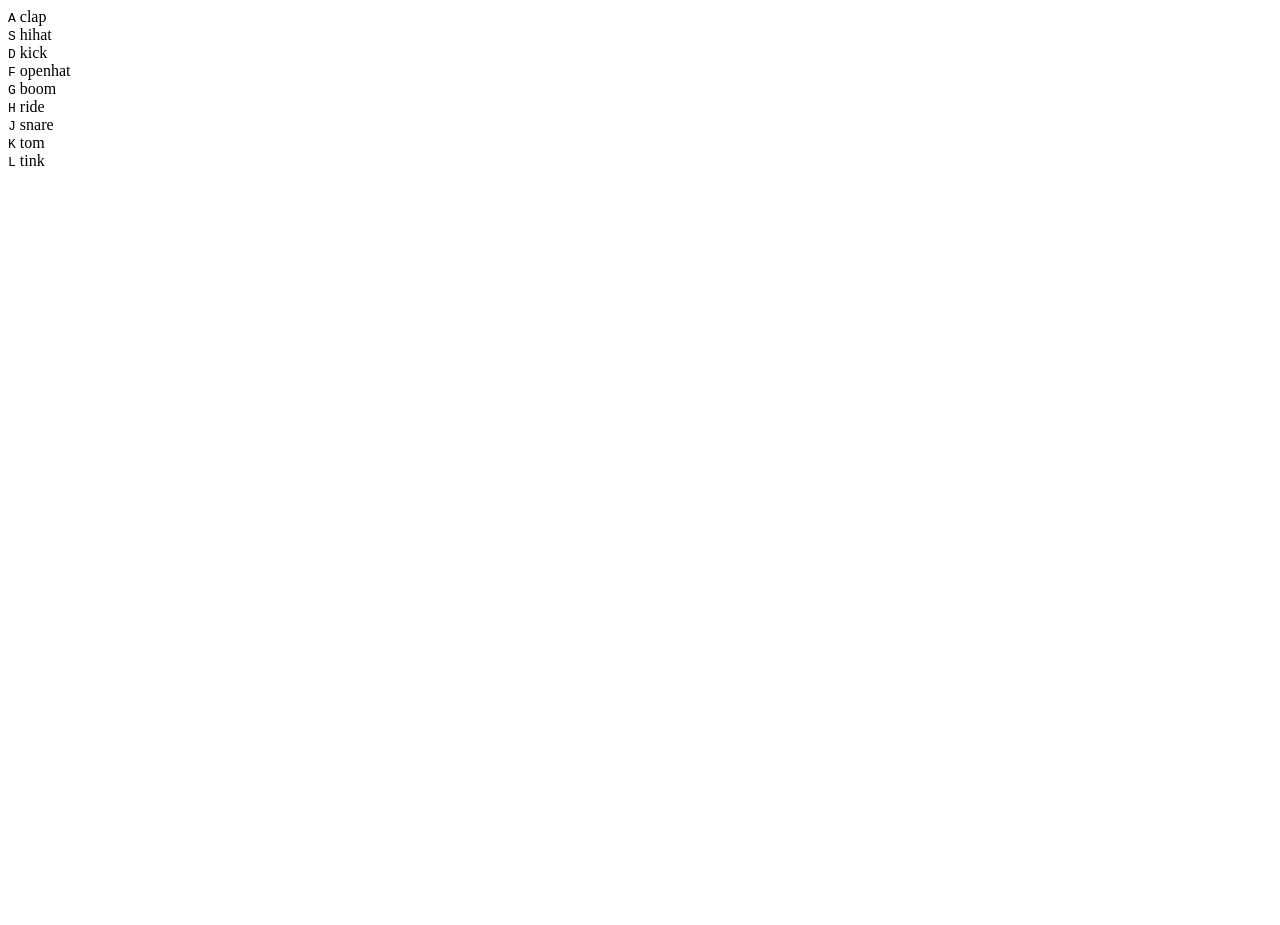
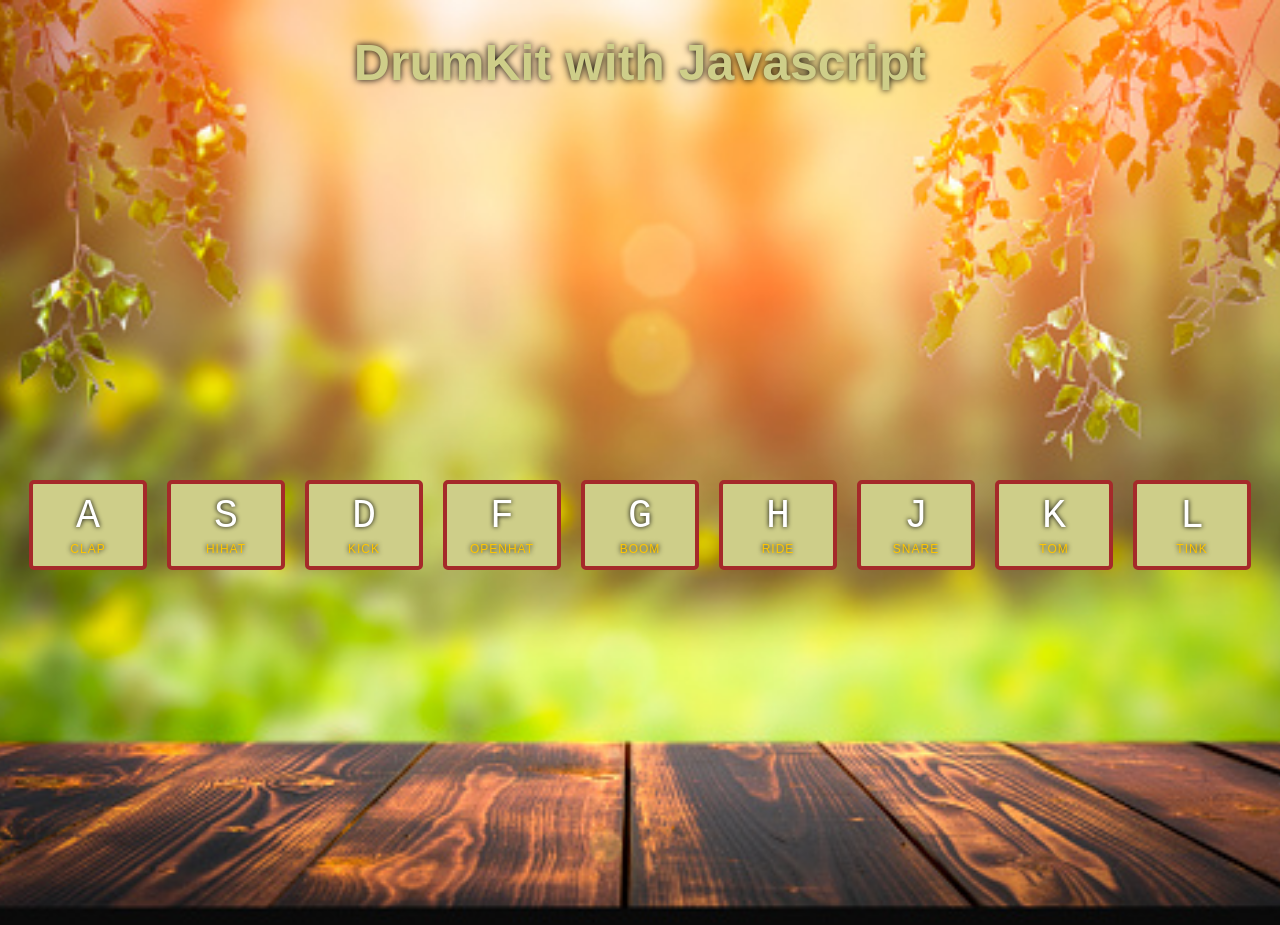
Before and after one commit to torihendricks927/Drum-Kit, a plain HTML site: page index.html in a window 1280 px wide. Before the commit the page ends 800 px from the top, so only its background shows below. Drawn offline with Linux system fonts and the light colour scheme.

Commit message:
adding styling

```diff
--- a/index.html
+++ b/index.html
@@ -4,11 +4,13 @@
     <meta charset="UTF-8" />
     <meta http-equiv="X-UA-Compatible" content="IE=edge" />
     <meta name="viewport" content="width=device-width, initial-scale=1.0" />
+    <link rel="stylesheet" href="style.css" />
     <title>DrumKit</title>
-    <link rel="stylesheet" src="style.css" />
+
   </head>
   <body>
-    <div class="'keys">
+    <h1 class="header">DrumKit with Javascript</h1>
+    <div class="keys">
       <div data-key="65" class="key">
         <kbd>A</kbd>
         <span class="sound">clap</span>
@@ -68,6 +70,9 @@
         key.classList.add('playing');
     });
 
+    const keys = document.querySelectorAll('.key')
+keys.forEach(key => key.addEventListener('transitionend'))
+
 
 
 
--- a/style.css
+++ b/style.css
@@ -0,0 +1,59 @@
+html {
+    font-size: 10px;
+    background: url('./background.jpg') bottom center;
+    background-size: cover;
+  }
+
+  body,html {
+    margin: 0;
+    padding: 0;
+    font-family: sans-serif;
+  }
+
+  .header {
+    font-size: 50px;
+    justify-content: center;
+    display: flex;
+    color:rgb(206, 206, 137);
+    text-shadow: 0 0 .7rem black;;
+  }
+
+  .keys {
+    display: flex;
+    flex: 1;
+    min-height: 100vh;
+    align-items: center;
+    justify-content: center;
+  }
+
+  .key {
+    border: .4rem solid brown;
+    border-radius: .5rem;
+    margin: 1rem;
+    font-size: 1.5rem;
+    padding: 1rem .5rem;
+    transition: all .07s ease;
+    width: 10rem;
+    text-align: center;
+    color: white;
+    background: rgb(206, 206, 137);
+    text-shadow: 0 0 .5rem black;
+  }
+
+  .playing {
+    transform: scale(1.1);
+    border-color: #ffc600;
+    box-shadow: 0 0 1rem #ffc600;
+  }
+
+  kbd {
+    display: block;
+    font-size: 4rem;
+  }
+
+  .sound {
+    font-size: 1.2rem;
+    text-transform: uppercase;
+    letter-spacing: .1rem;
+    color: #ffc600;
+  }
```
Also changed, not shown: background.jpg (added).
